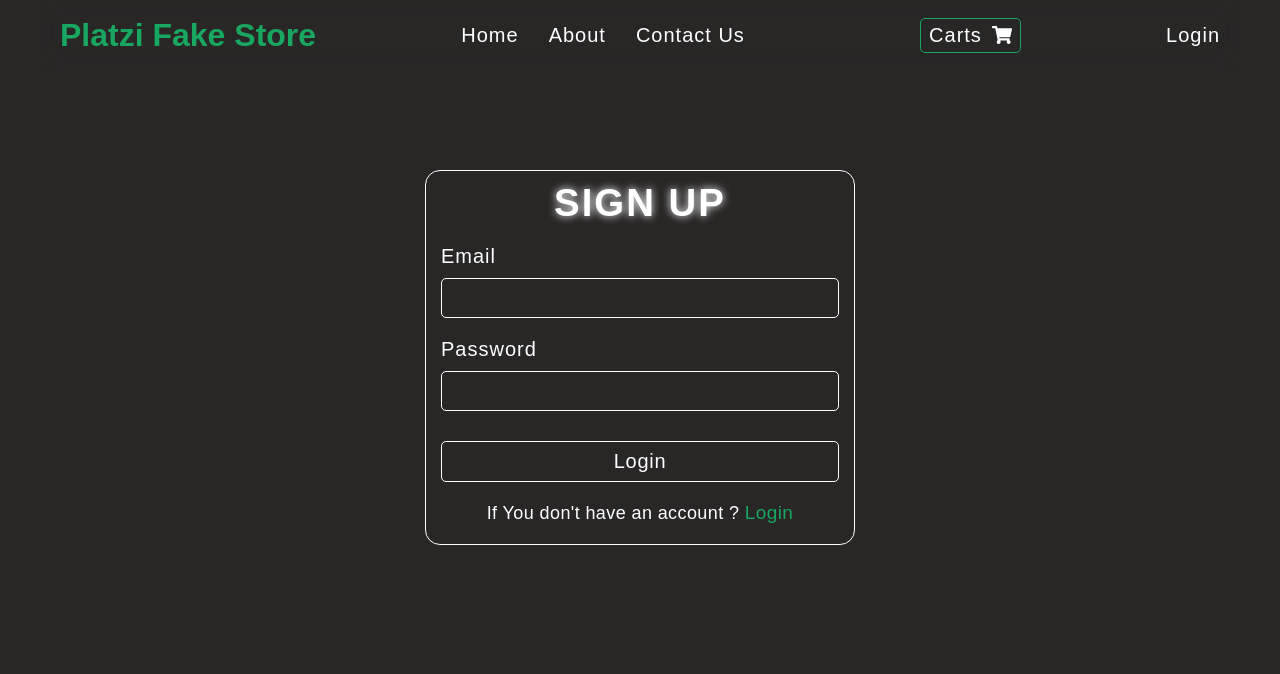
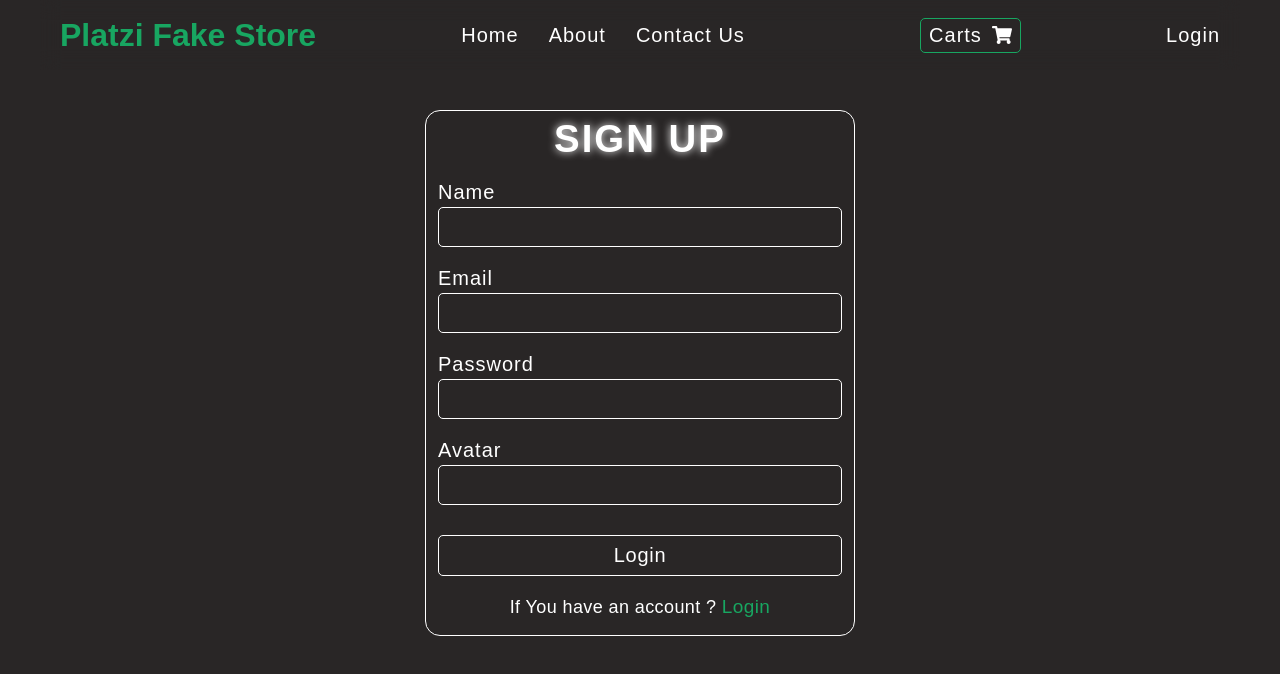
Before and after one commit to mehrojalieev/ContextApi_using-useReducer, a React (Vite) app: page /auth/signup in a window 1280 px wide. Shown: the top 674 px of the page. Built offline with nearby package versions, Linux system fonts and the light colour scheme.

Commit message:
Finished SignUp page

```diff
--- a/src/routes/sub-routes/sign-up/SignUp.jsx
+++ b/src/routes/sub-routes/sign-up/SignUp.jsx
@@ -5,17 +5,25 @@ const SignUp = () => {
     <div className="signup__wrapper">
       <h2>SIGN UP</h2>
       <form className="signup-form">
-          <div className="login-email">
+        <div className="signup-name">
+          <label htmlFor="Name">Name</label>
+          <input id="Name" type="text" />
+        </div>
+        <div className="signup-email">
           <label htmlFor="Email">Email</label>
           <input id="Email" type="email" />
         </div>
-          <div className="login-password">
+        <div className="signup-password">
           <label htmlFor="Password">Password</label>
           <input id="Password" type="password" />
         </div>
+        <div className="signup-avatar">
+          <label htmlFor="Avatar">Avatar</label>
+          <input id="Avatar" type="text" />
+        </div>
         <button>Login</button>
         <p className="checkout-text">
-            If You don't have an account ? <Link to='auth/login'>Login</Link>
+          If You  have an account ? <Link to='/auth/login'>Login</Link>
         </p>
       </form>
     </div>
--- a/src/routes/sub-routes/sign-up/SignUp.scss
+++ b/src/routes/sub-routes/sign-up/SignUp.scss
@@ -1,11 +1,12 @@
-.signup__wrapper{
+.signup__wrapper {
     width: 430px;
     height: auto;
-    margin: 100px auto;
+    margin: 40px auto 0;
     border: 1px solid #fff;
-    padding: 10px 15px 20px 15px;
+    padding: 6px 12px 17px 12px;
     border-radius: 15px;
-    h2{
+
+    h2 {
         text-align: center;
         margin-bottom: 20px;
         font-size: 2.4rem;
@@ -15,35 +16,43 @@
     }
 }
 
-@keyframes animateSignUp{
-    10%{
+@keyframes animateSignUp {
+    10% {
         filter: drop-shadow(0 0 3px #fff);
     }
-    30%{
+
+    30% {
         filter: drop-shadow(0 0 5px #fff);
     }
-    100%{
+
+    100% {
         filter: drop-shadow(0 0 4px #fff);
     }
 }
 
-.signup-form{
+.signup-form {
     width: 100%;
     display: flex;
     flex-direction: column;
     gap: 20px 0;
     align-items: center;
-    .login-email, .login-password{
+
+    .signup-name,
+    .signup-email,
+    .signup-password,
+    .signup-avatar {
         width: 100%;
         display: flex;
         flex-direction: column;
-        gap: 10px;
-        label{
+        gap: 3px;
+
+        label {
             font-size: 20px;
             letter-spacing: 1px;
             color: #fff;
         }
-        input{
+
+        input {
             font-size: 18px;
             height: 40px;
             text-indent: 15px;
@@ -53,14 +62,16 @@
             border-radius: 5px;
             color: #fff;
             transition: 0.2s;
-            &:focus{
+
+            &:focus {
                 box-shadow: 0 0 6px #fff;
                 filter: drop-shadow(0 0 1px #999898be);
             }
 
         }
     }
-    button{
+
+    button {
         width: 100%;
         padding: 8px 0px;
         border: none;
@@ -74,7 +85,8 @@
         margin-top: 10px;
         color: #fff;
         transition: 0.2s;
-        &:hover{
+
+        &:hover {
             background-color: #fff;
             color: #000;
             box-shadow: 0 0 5px #fff;
@@ -83,11 +95,13 @@
         }
     }
 }
-.checkout-text{
+
+.checkout-text {
     color: #fff;
     font-size: 18px;
     letter-spacing: .4px;
-    a{
+
+    a {
         color: var(--success-color);
         text-decoration: none;
         font-size: 19px;
```
Lines whose indentation alone changed are shown as unchanged.
